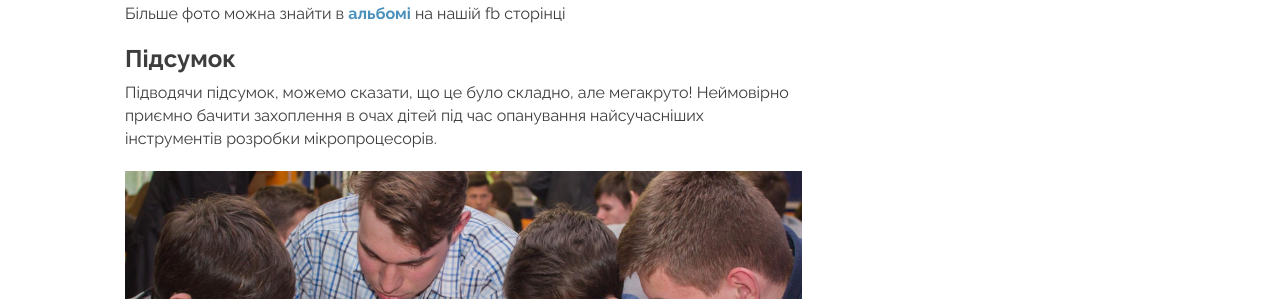
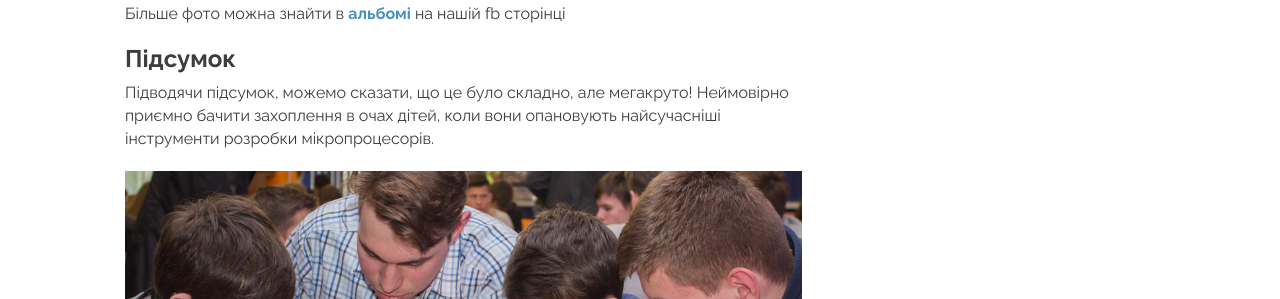
Before and after one commit to LampaLab/lampalab.github.io, a Jekyll site: the page built from _posts/events/2019-01-04-microschool.md, in a window 1280 px wide and 900 px high, scrolled down 3391 px. Shown: the part 177-476 px from the top of the window. Built offline with Jekyll 4.4.1, drawn with Linux system fonts in a browser that asks for light colours; nearby versions of some CDN libraries; library files that are not in the unit come from our copies; comment, search, counter and statistics services are not loaded.

Commit message:
Minor modifications

```diff
--- a/_posts/events/2019-01-04-microschool.md
+++ b/_posts/events/2019-01-04-microschool.md
@@ -62,6 +62,6 @@ category: [fpga, event]
 
 ### Підсумок
 
-Підводячи підсумок, можемо сказати, що це було складно, але мегакруто! Неймовірно приємно бачити захоплення в очах дітей під час опанування найсучасніших інструментів розробки мікропроцесорів.
+Підводячи підсумок, можемо сказати, що це було складно, але мегакруто! Неймовірно приємно бачити захоплення в очах дітей, коли вони опановують найсучасніші інструменти розробки мікропроцесорів.
 
 ![](/img/events/microschool/micro4.jpg)
```
